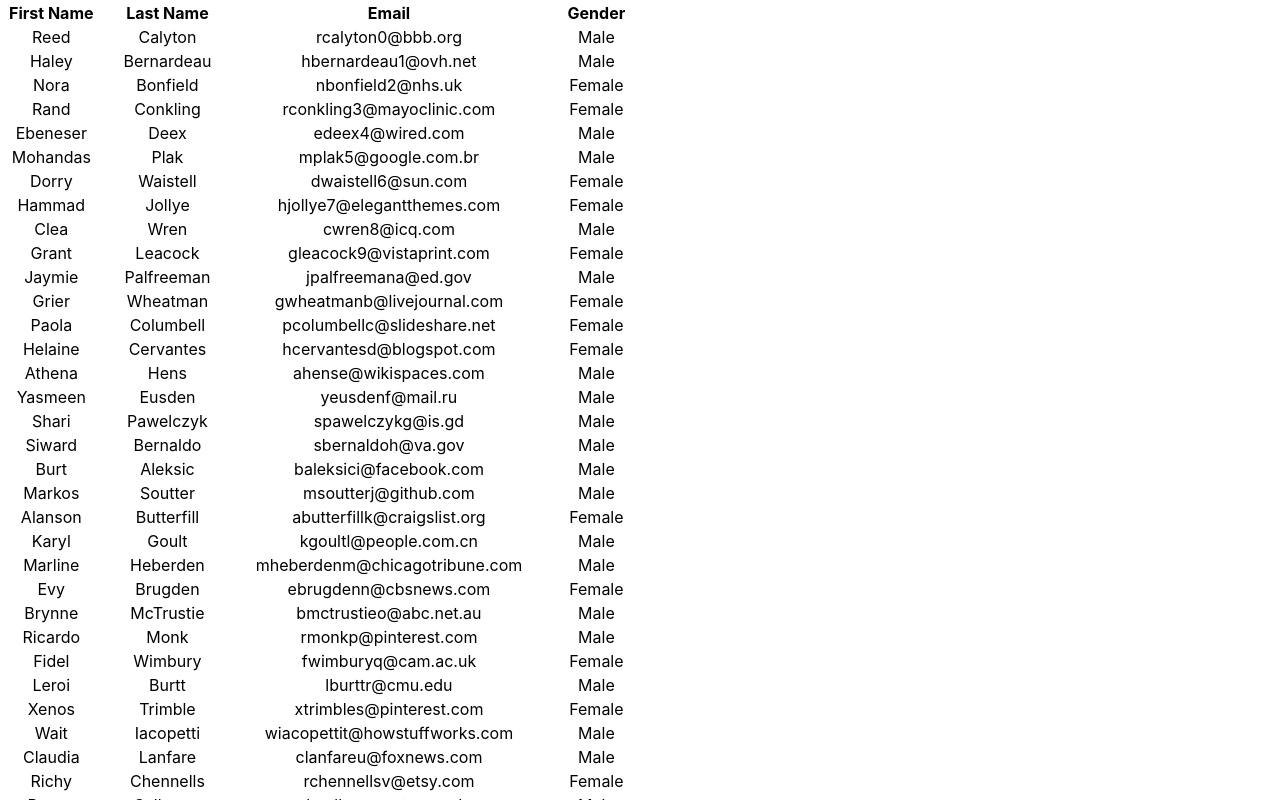
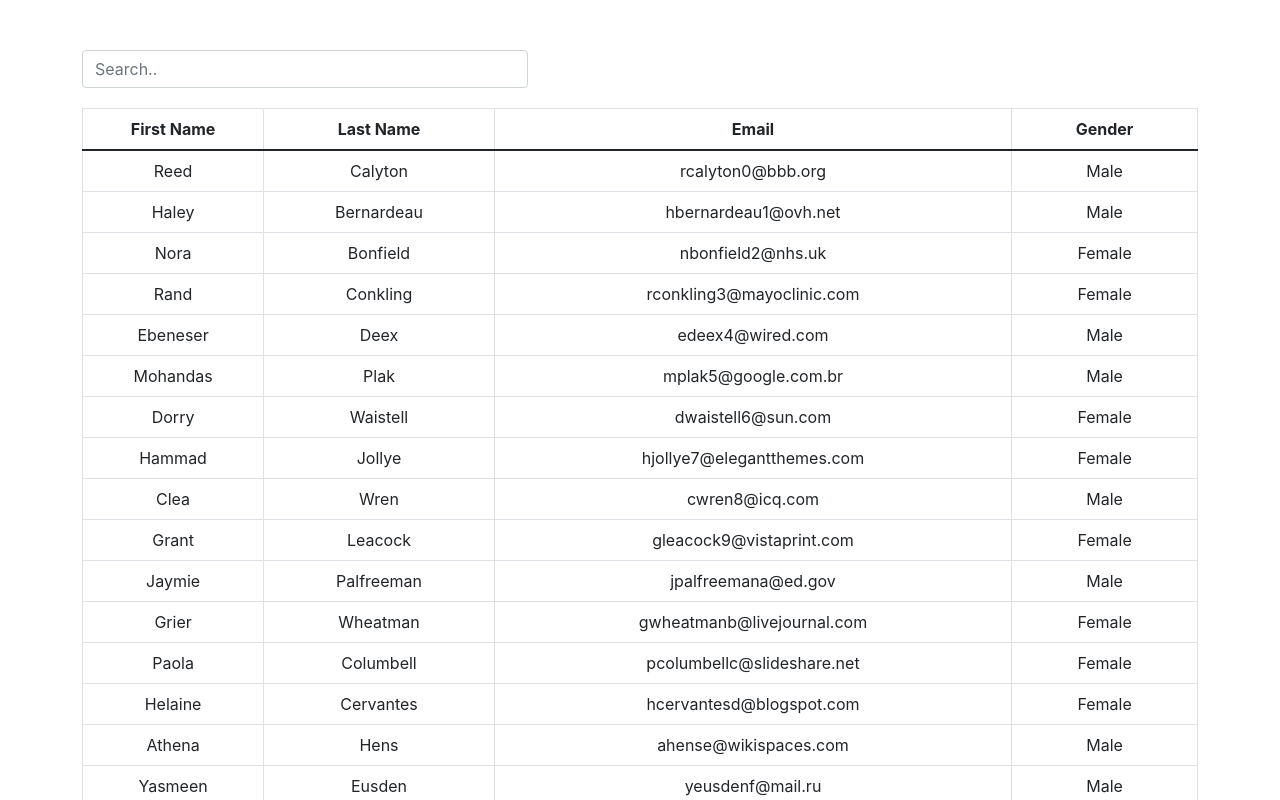
Before and after one commit to Lahiru720/Bus_info, a React (Create React App) app: page / in a window 1280 px wide. Shown: the top 800 px of the page. Built offline with nearby package versions, Linux system fonts and the light colour scheme.

Commit message:
Implement search

```diff
--- a/public/index.html
+++ b/public/index.html
@@ -25,6 +25,9 @@
       Learn how to configure a non-root public URL by running `npm run build`.
     -->
     <title>React App</title>
+    <!-- CSS only -->
+<link href="https://cdn.jsdelivr.net/npm/bootstrap@5.1.3/dist/css/bootstrap.min.css" rel="stylesheet" integrity="sha384-1BmE4kWBq78iYhFldvKuhfTAU6auU8tT94WrHftjDbrCEXSU1oBoqyl2QvZ6jIW3" crossorigin="anonymous">
+
   </head>
   <body>
     <noscript>You need to enable JavaScript to run this app.</noscript>
--- a/src/components/searchFilter.jsx
+++ b/src/components/searchFilter.jsx
@@ -1,9 +1,21 @@
 import Mockdata from '../MOCK_DATA.json';
+import { useState } from "react";
+
+
 const SearchTable = () => {
+    const [searchTerm, setsearchTerm] = useState("");
     return (
-        <div>
-<table>
-    <thead>
+        <div className="container">
+            <input
+            type="text"
+            placeholder="Search.." className="form-control" style={{marginTop:50, marginBottom:20, width:"40%"}}
+
+            onChange={(e)=>{
+              setsearchTerm(e.target.value);
+            }}/>
+
+<table className="table table-bordered">
+    <thead className="thead-dark">
         <tr>
             <th>First Name</th>
             <th>Last Name</th>
@@ -13,7 +25,15 @@
         </tr>
     </thead>
     <tbody>
-        {Mockdata.map((m)=>(
+        {Mockdata.filter(val=>{
+            if(searchTerm ===''){
+                return val;
+            }else if(val.first_name.toLowerCase().includes(searchTerm.toLowerCase()) ||
+            val.last_name.toLowerCase().includes(searchTerm.toLowerCase()) )
+            {
+                return val;
+            }
+        }).map((m)=>(
             <tr key={m.id}>
                 <td>{m.first_name}</td>
                 <td>{m.last_name}</td>
```
